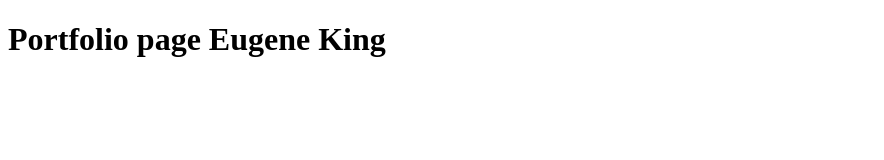
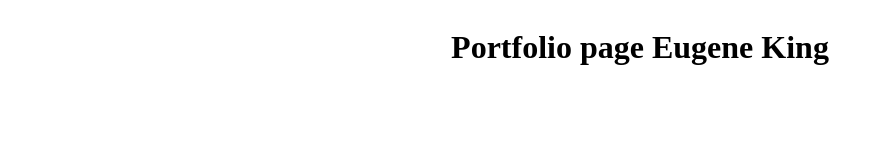
Before and after one commit to kingeugene/kingeugene.github.io, a plain HTML site: page index.html in a window 1280 px wide. Shown: the whole page, without its empty margins (0-884 px from the left). Drawn offline with Linux system fonts and the light colour scheme.

Commit message:
Style added1

```diff
--- a/index.html
+++ b/index.html
@@ -5,7 +5,7 @@
 	<link rel="stylesheet" type="text/css" href="style.css">
 </head>
 <body>
-	<div class="text_ceter">
+	<div class="text_center">
 		<h1>Portfolio page Eugene King</h1>
 	</div>
 </body>
```
